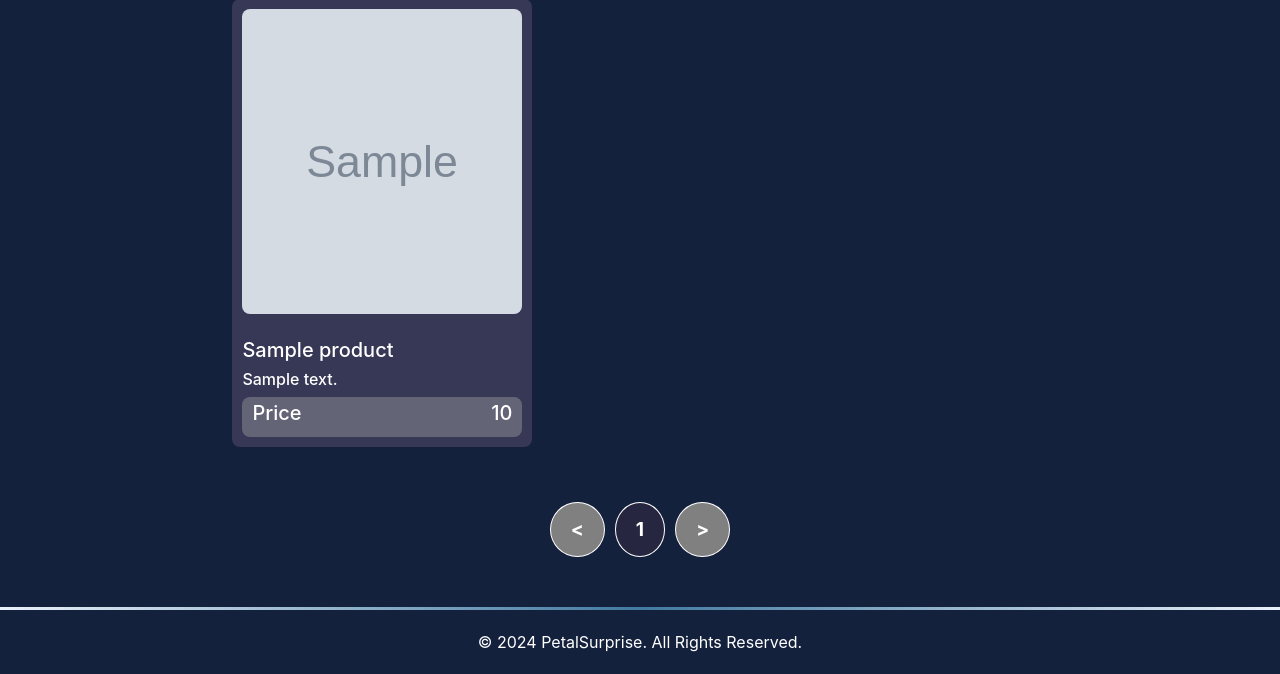
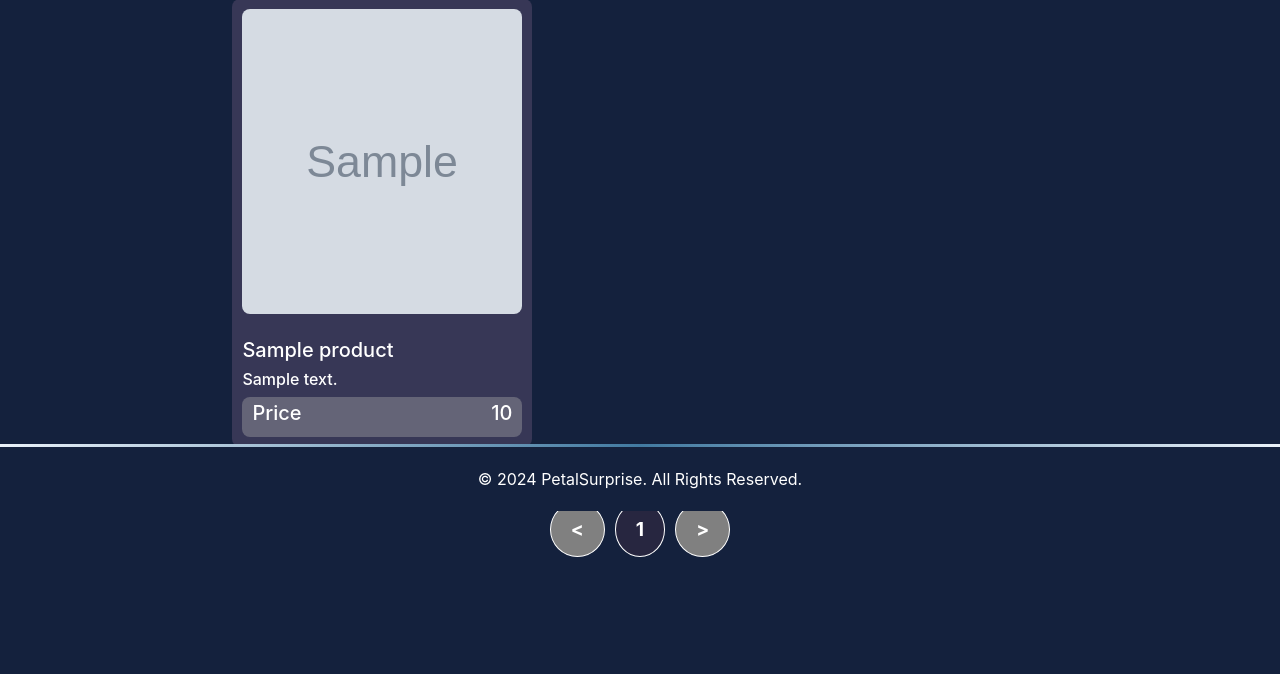
Before and after one commit to RifkiAhmed/petalsurprise, a Flask app: template api/v1/templates/index.html in a window 1280 px wide. Shown: the part 289-963 px from the top of the page. After the commit the page ends 846 px from the top, so only its background shows below. Run offline with Flask 3, Linux system fonts and the light colour scheme; the template is opened without the code that fills it: most values are stand-ins (such as "Sample title", 1, 10 or a date in 2020); grey boxes marked "Sample" are stand-in pictures; some libraries are stand-ins or nearby versions.

Commit message:
Update footer section

```diff
--- a/api/v1/templates/index.html
+++ b/api/v1/templates/index.html
@@ -59,10 +59,10 @@
                         <h4>Surprise your loved ones with the gift of flowers!</h4>
                     </div>
                     <div>
-                        <form class="form-inline" id="searchForm" action="/search" method="POST">
+                        <form class="form-inline" id="searchForm" action="#" method="POST">
                             <i class="fas fa-filter" onclick="showFilters()"></i>
                             <input type="text" class="form-control col-md-3" id="search" name="search-string" placeholder="Search..."/>
-                            <button type="submit" class="btn btn-primary btn-search">Search</button>
+                            <button class="btn btn-primary btn-search" onclick="searchWithName(event)">Search</button>
                             <div class="form-group" id="filter-products">
                                 <select class="form-control col-md-12" id="select-filter-products" class="select-filter-products" onchange="sortProducts(this)">
                                     <option>Recent Listing</option>
@@ -175,12 +175,10 @@
                 <a class="circular disabled" href="">&gt;</a>
             {% endif %}
         </div>
-        <div class="pagination2 justify-content-center">
-        </div>
-        {% if products|length == 0 %}
+        {% if products|length > 5 %}
+            <footer class="relative">© 2024 PetalSurprise. All Rights Reserved.</footer>
+        {% else %}
             <footer>© 2024 PetalSurprise. All Rights Reserved.</footer>
-        {% else %}
-            <footer class="relative">© 2024 PetalSurprise. All Rights Reserved.</footer>
         {% endif %}
 
         <!-- Cart Summary -->
```
